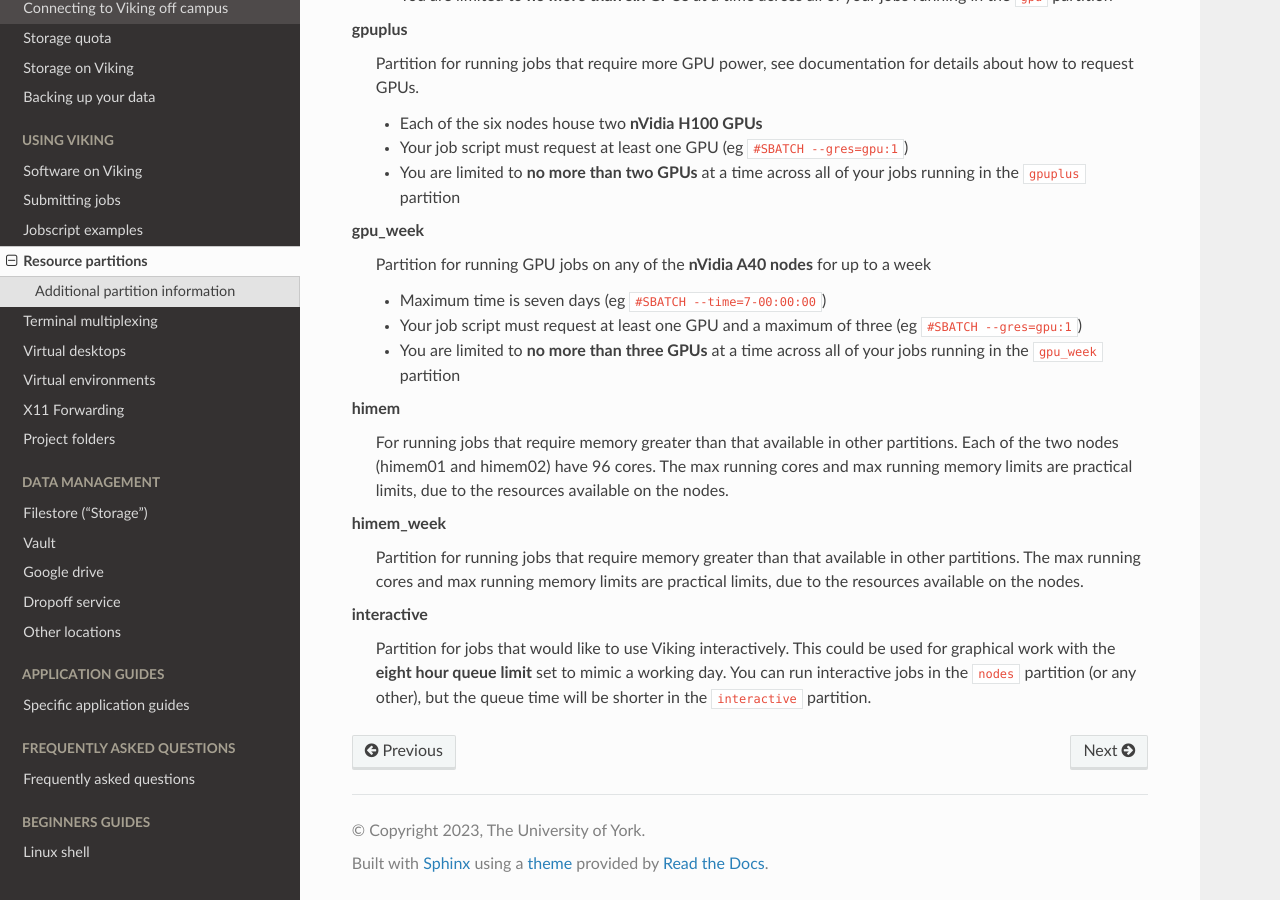
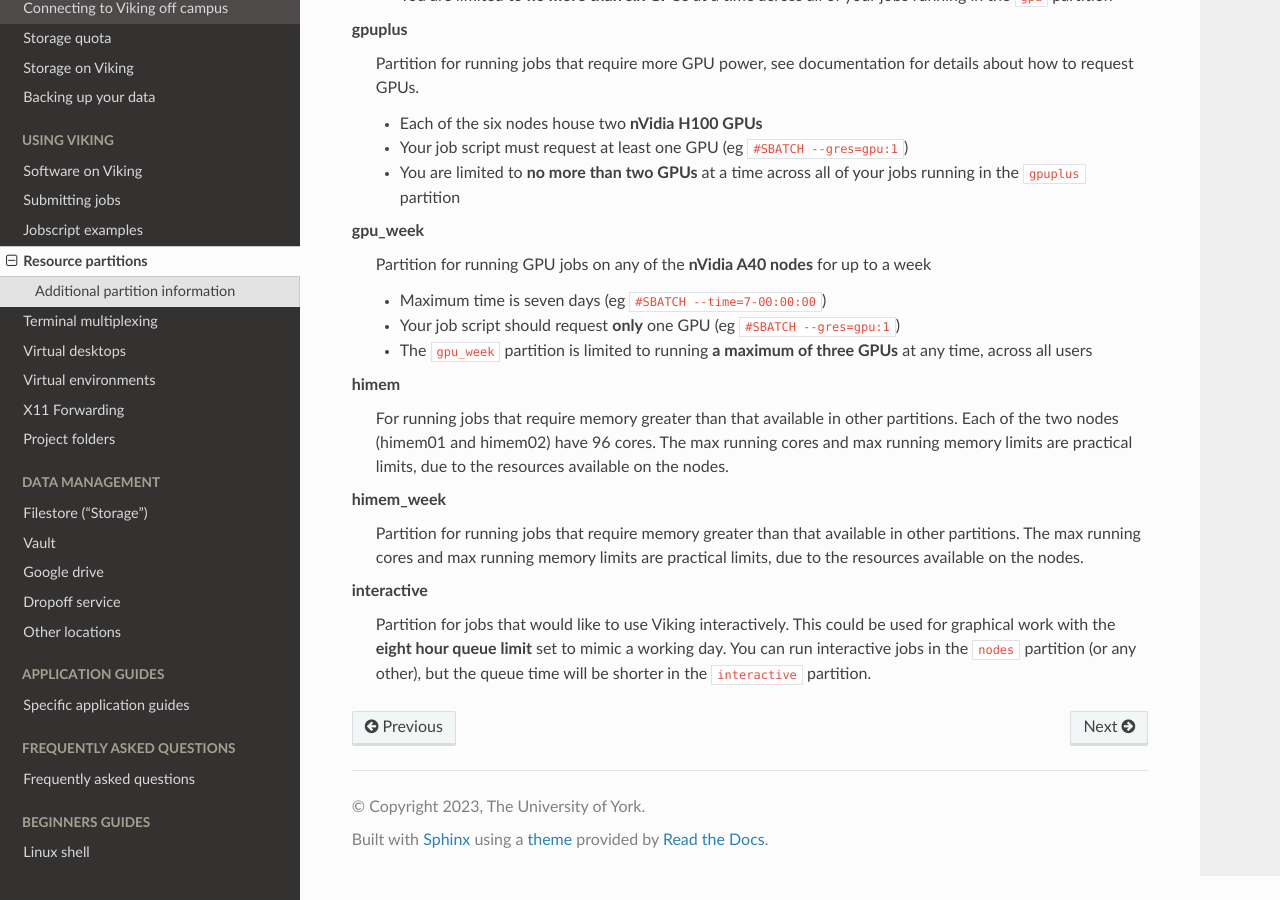
Before and after one commit to university-of-york/research-it-documentation, a Sphinx documentation site: the page built from docs/source/using_viking/resource_partitions.rst, in a window 1280 px wide and 900 px high, scrolled down 1670 px. Built offline with Sphinx 7.4.7 and the Read the Docs theme 2.0.0, drawn with Linux system fonts in a browser that asks for light colours.

Commit message:
update gpu_week partition limits

```diff
--- a/docs/source/using_viking/resource_partitions.rst
+++ b/docs/source/using_viking/resource_partitions.rst
@@ -62,8 +62,8 @@ gpu_week
     Partition for running GPU jobs on any of the **nVidia A40 nodes** for up to a week
 
     - Maximum time is seven days (eg ``#SBATCH --time=7-00:00:00``)
-    - Your job script must request at least one GPU and a maximum of three (eg ``#SBATCH --gres=gpu:1``)
-    - You are limited to **no more than three GPUs** at a time across all of your jobs running in the ``gpu_week`` partition
+    - Your job script should request **only** one GPU (eg ``#SBATCH --gres=gpu:1``)
+    - The ``gpu_week`` partition is limited to running **a maximum of three GPUs** at any time, across all users
 
 himem
     For running jobs that require memory greater than that available in other partitions. Each of the two nodes (himem01 and himem02) have 96 cores. The max running cores and max running memory limits are practical limits, due to the resources available on the nodes.
```
